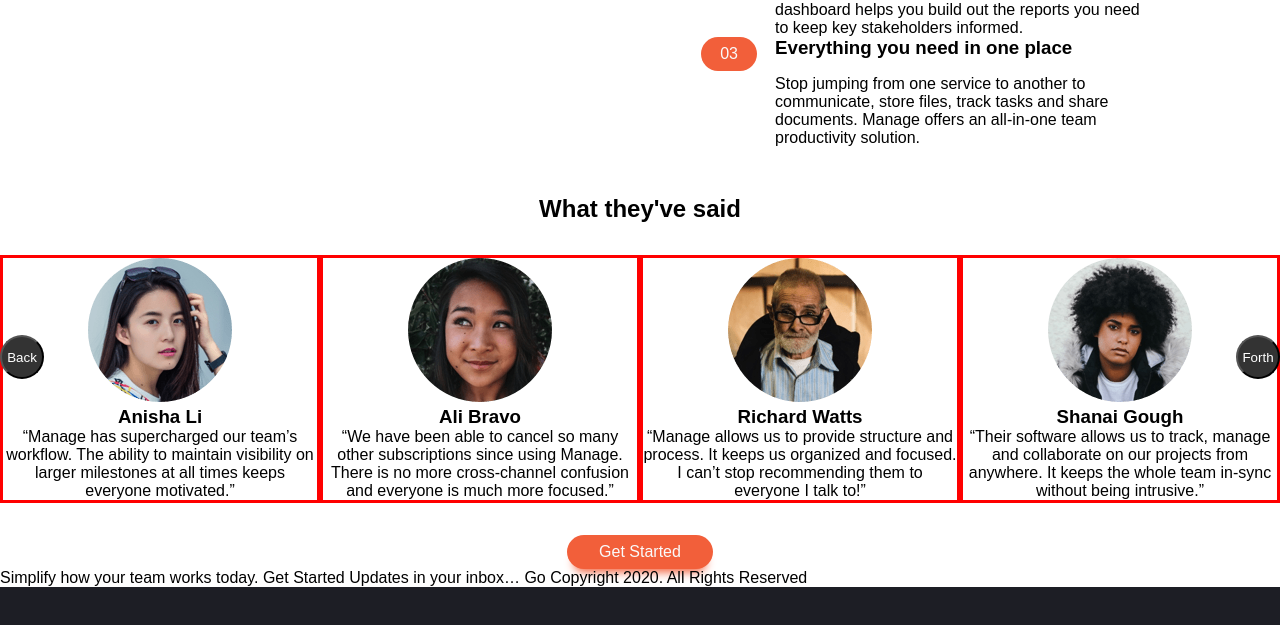
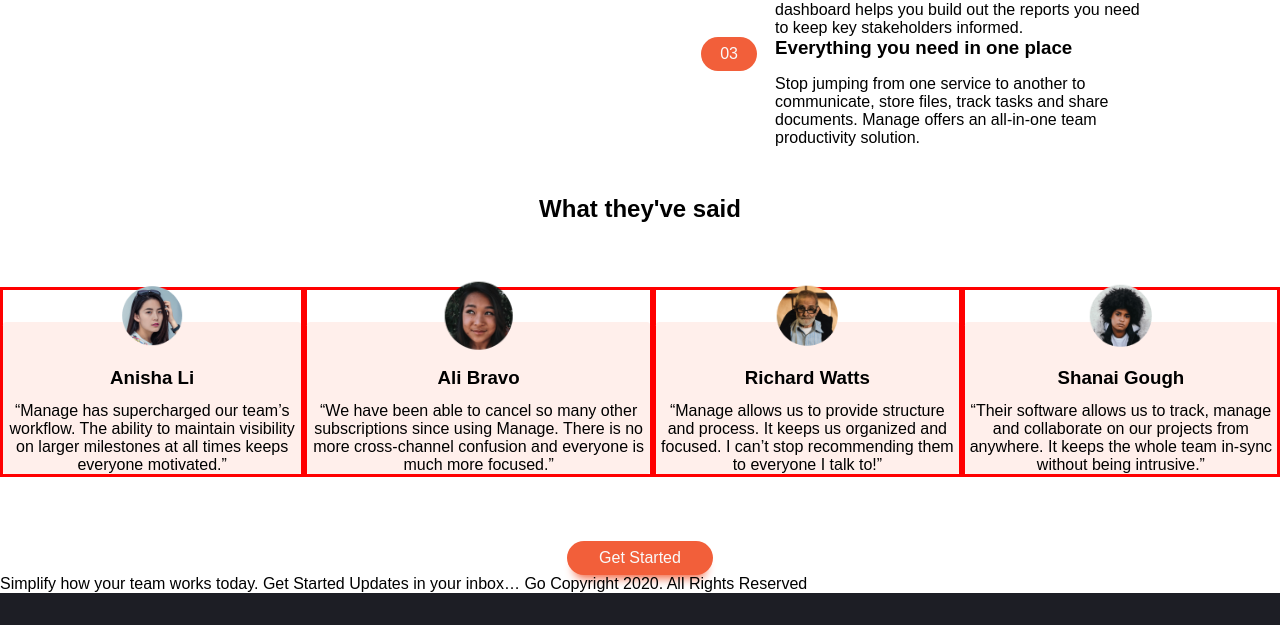
Before and after one commit to just-a-devguy/manage-landing-page, a website: page index.html in a window 1280 px wide. Shown: the part 890-1515 px from the top of the page. Drawn offline with Linux system fonts and the light colour scheme; files whose address does not match are found by name; a web font is replaced by a local one.

Commit message:
worked on testimonial cards

```diff
--- a/scss/style.scss
+++ b/scss/style.scss
@@ -98,9 +98,33 @@
       overflow: hidden;
     }
     &__item {
+      // border: solid red;
+      // width: 1050px;
+      display: block;
+    }
+    &__card {
+      position: relative;
+      margin: 2rem 0;
       border: solid red;
-      width: 1050px;
-      display: block;
+      &-header {
+        position: absolute;
+        top: 15%;
+        left: 50%;
+        transform: translate(-50%, -50%);
+        width: 20%;
+        img {
+          width: 100%;
+        }
+      }
+      &-body {
+        background-color: $pale-color;
+        margin-top: 2rem;
+        padding-top: 2rem;
+        border-radius: 0.2rem;
+      }
+      &-title {
+        margin: 0.8rem 0;
+      }
     }
     #back,
     #forth {
```
Also changed, not shown: dist/css/style.css.
